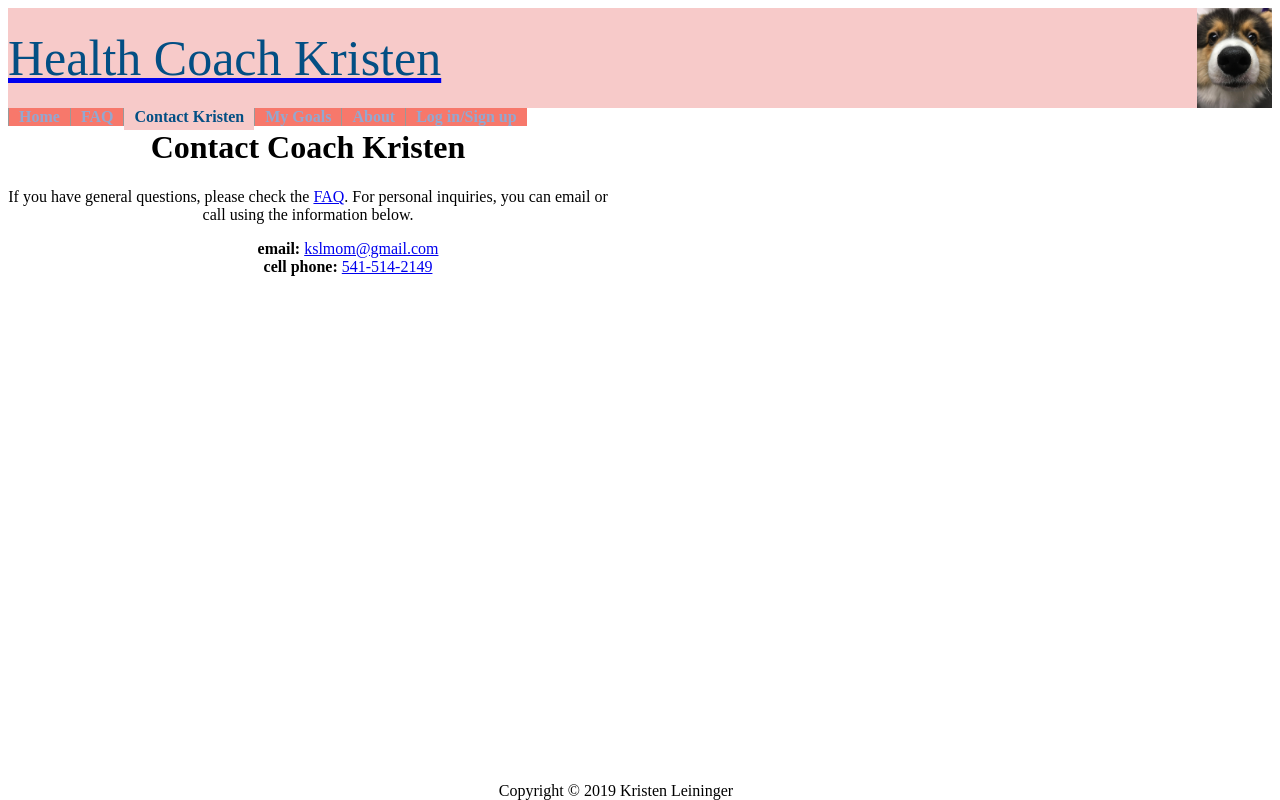
After one commit to onionrings22/HealthCoachKristen, a PHP site: page /contact.php in a window 1280 px wide. The commit adds this page. Run offline with PHP 8.4, Linux system fonts and the light colour scheme.

Commit message:
added contact page

```diff
--- /dev/null
+++ b/contact.php
@@ -0,0 +1,15 @@
+<?php
+$thisPage = "contact";
+include_once("header.php");
+?>
+<h1>Contact Coach Kristen</h1>
+<p>
+    If you have general questions, please check the <a href="faq.php">FAQ</a>.
+    For personal inquiries, you can email or call using the information below.
+</p>
+<ul>
+    <li><b>email:</b> <a href="mailto:kslmom@gmail.com">kslmom@gmail.com</a></li>
+    <li><b>cell phone:</b> <a href="tel:+1545142149">541-514-2149</a> </li>
+</ul>
+<?php
+include_once ("footer.html");
--- a/css/style.css
+++ b/css/style.css
@@ -43,25 +43,28 @@
 #footer {
     text-align: center;
     position: absolute;
+    width: 95%;
     bottom: 0;
 }
 
-#faq {
-    list-style: none;
-}
-
-.question li {
+.question {
     color: #034f84;
 }
 
-.answer li {
+.answer {
     color: #f7786b;
+    margin-bottom: 10px;
 }
 
 body {
     min-height: 95%;
 }
 
-h1 {
+h1, li, p {
     text-align: center;
+    max-width: 600px;
 }
+
+ul {
+    list-style: none;
+}
--- a/header.php
+++ b/header.php
@@ -5,10 +5,12 @@
     </header>
     <body>
         <div id="title-bar">
-            <div id="site-title">
-                Health Coach Kristen
-                <img id="logo" src="img/Snoot.jpg" height="100">
-            </div>
+            <a href="index.php">
+                <div id="site-title">
+                    Health Coach Kristen
+                    <img id="logo" src="img/Snoot.jpg" height="100">
+                </div>
+            </a>
             <div id="navigation">
                 <ul>
                     <li<?php if ($thisPage=="home") echo " id=\"currentpage\""; ?>>
```
